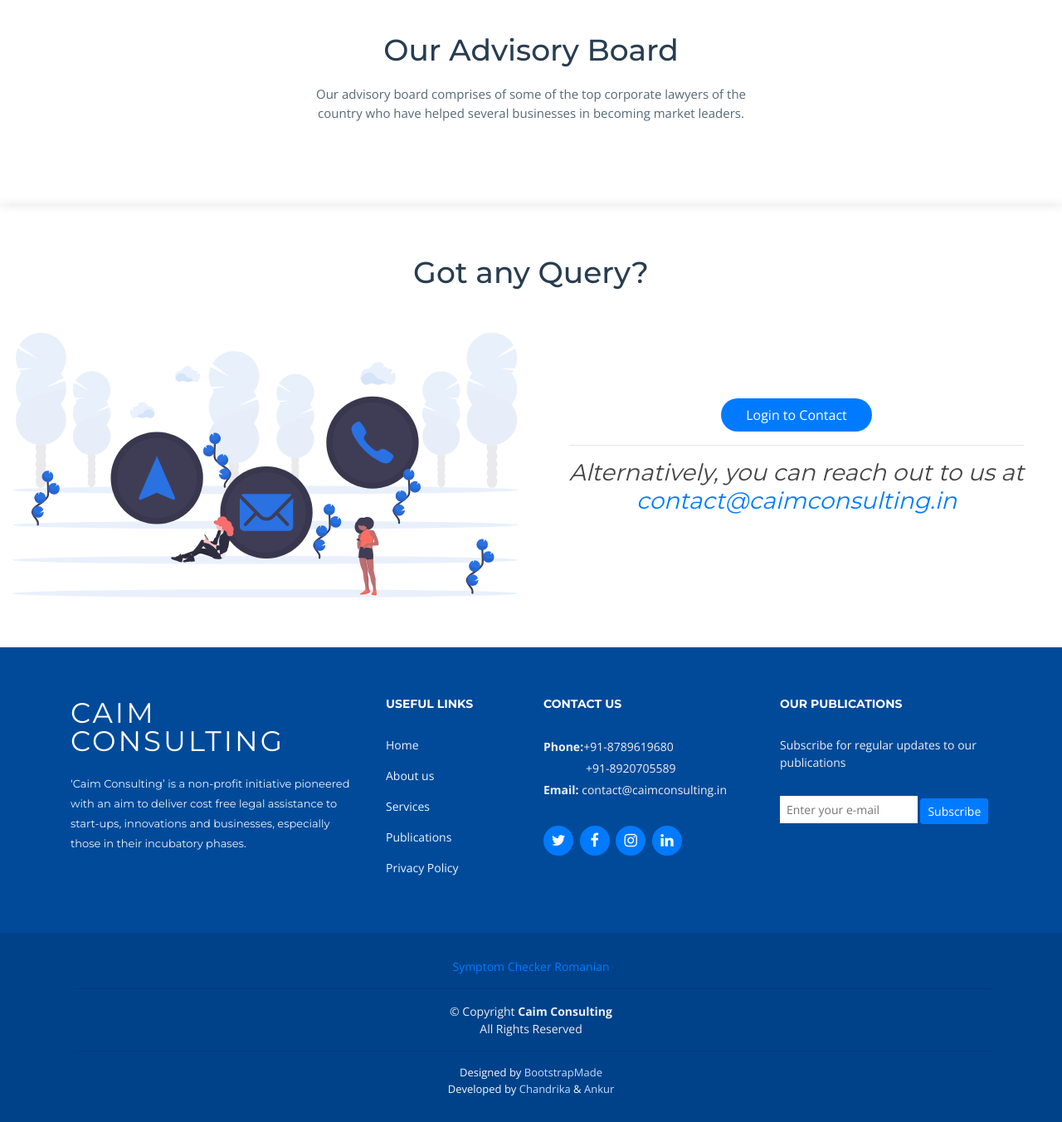
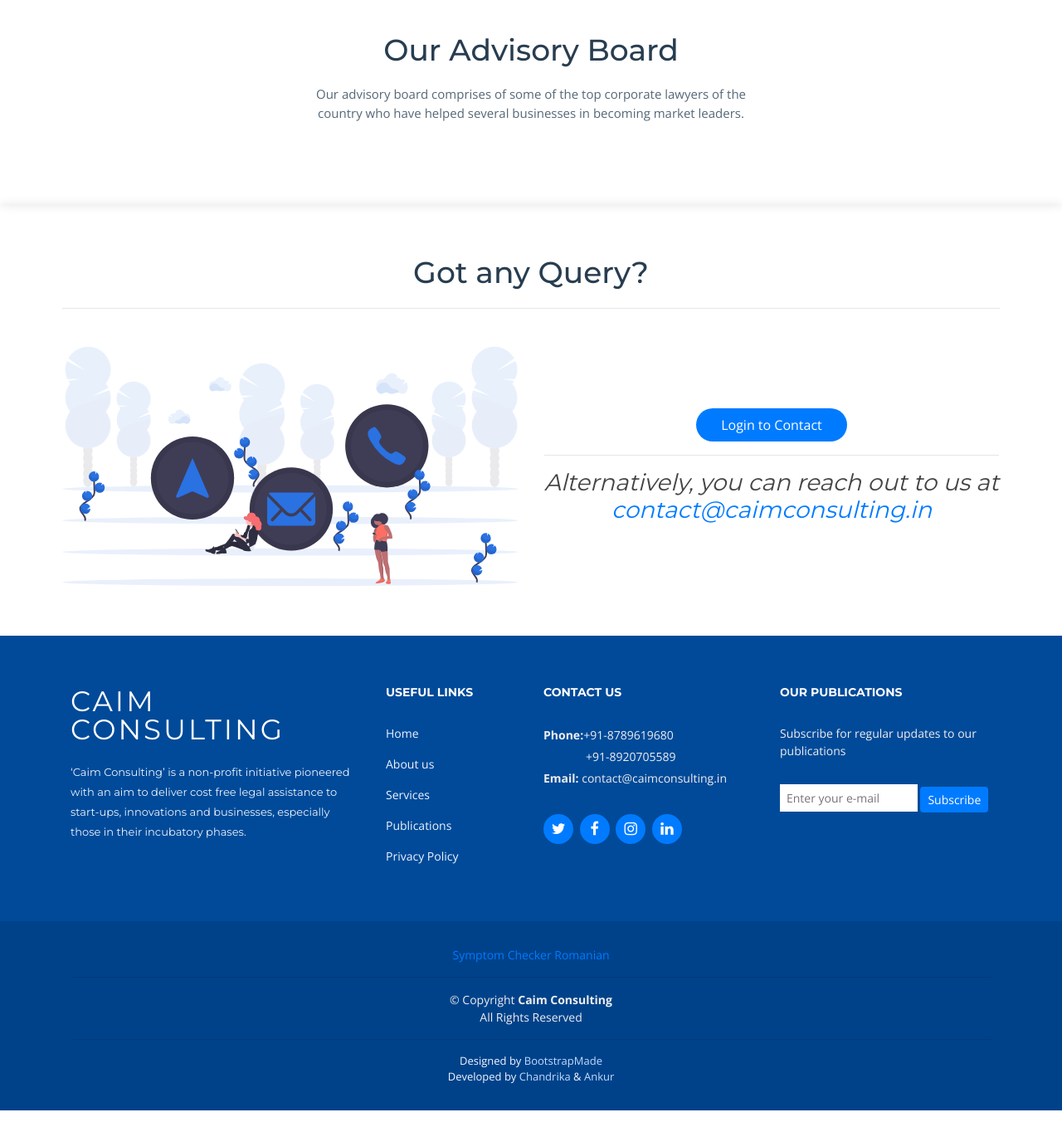
Before and after one commit to nkhs/caim-consulting-website, a Django app: page / in a window 1280 px wide. Shown: the part 4749-6101 px from the top of the page at 83% size. Run offline with Django 3.2, Linux system fonts and the light colour scheme; data that the repository does not hold is empty; parts of the project's set-up code (start-up, migrations or seed data) failed here and were passed over; some libraries are stand-ins or nearby versions; some web fonts are replaced.

Commit message:
Got Query section - minor styling fixes

```diff
--- a/caimconsulting/static/css/style.css
+++ b/caimconsulting/static/css/style.css
@@ -1246,8 +1246,24 @@
 
 #contact {
   box-shadow: 0px 0px 12px 0px rgba(0, 0, 0, 0.1);
-  padding: 60px 0;
+  padding: 60px 60px;
   overflow: hidden;
+}
+
+@media only screen and (max-width: 600px) {
+  #contact{
+    padding: 60px 0px;
+  }
+  #contact #login-page{
+    margin-top: 20px;
+  }
+  #contact .text-center{
+    margin:10px;
+  }
+}
+
+#contact #login-page{
+  margin-top: 20px;
 }
 
 #contact .section-header {
--- a/mainsite/templates/index.html
+++ b/mainsite/templates/index.html
@@ -644,6 +644,7 @@
     <div class="container-fluid">
       <div class="section-header">
         <h3>Got any Query?</h3>
+        <hr>
       </div>
 
       <div class="row wow fadeInUp">
```
